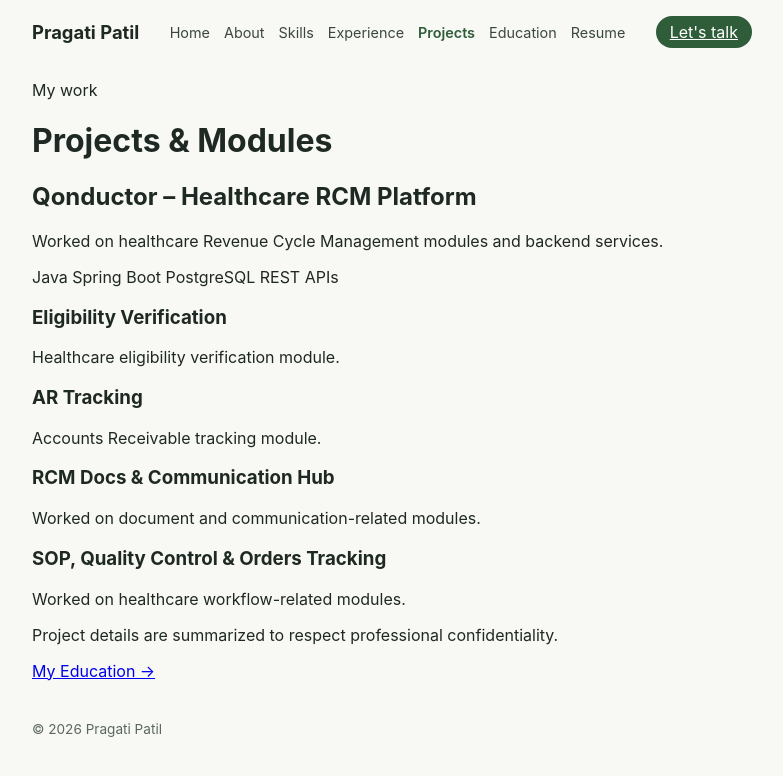
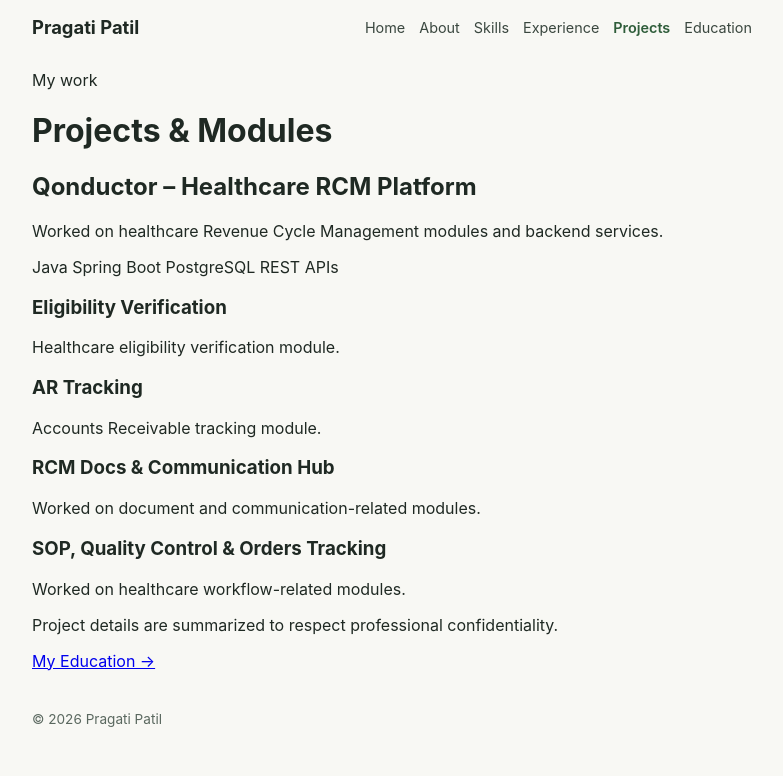
Before and after one commit to PragatiR06/pragati-portfolio, a plain HTML site: page projects.html in a window 1280 px wide. Shown: the whole page, without its empty margins (248-1031 px from the left). Drawn offline with Linux system fonts and the light colour scheme.

Commit message:
Update projects.html

```diff
--- a/projects.html
+++ b/projects.html
@@ -17,9 +17,9 @@
     <a href="./experience.html">Experience</a>
     <a class="active" href="./projects.html" aria-current="page">Projects</a>
     <a href="./education.html">Education</a>
-    <a href="./Pragati_Patil_Resume.pdf" target="_blank" rel="noopener noreferrer">Resume</a>
+
   </nav>
-  <a href="./contact.html" class="talk-btn">Let's talk</a>
+
 </header>
 
 <main class="container">
```
